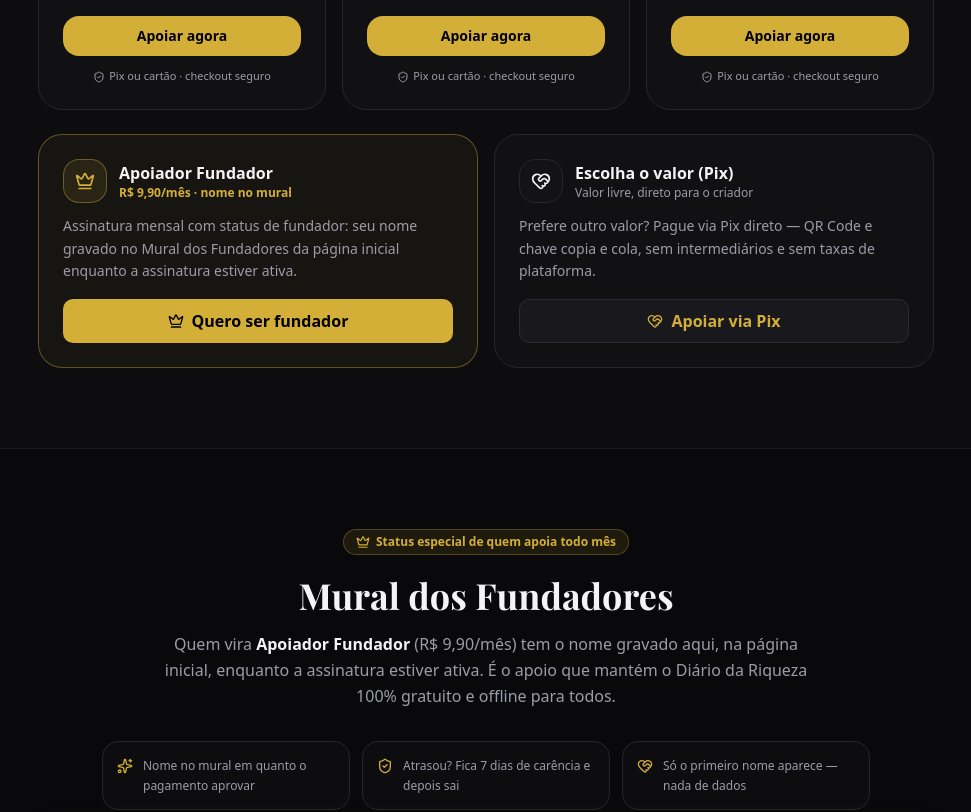
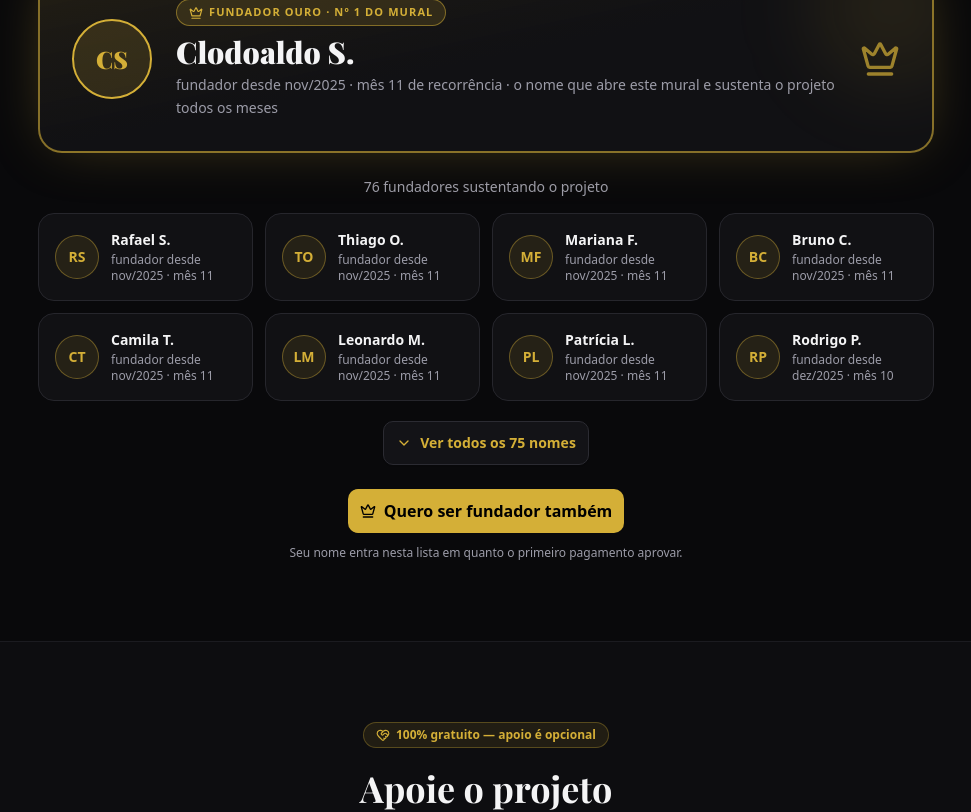
Before and after one commit to clodoaldosilva608/diario-da-riqueza, a Next.js app: page / in a window 1280 px wide. Shown: the part 4680-5492 px from the top of the page, without its empty margins (154-1125 px from the left). Built offline with nearby package versions, Linux system fonts and the light colour scheme; a web font is replaced by a local one.

Commit message:
landing: chave pix oculta no modal (so copiar) e precos consolidados na secao de planos no fim da pagina

```diff
--- a/src/components/landing/FounderWall.tsx
+++ b/src/components/landing/FounderWall.tsx
@@ -26,7 +26,7 @@ import {
 } from 'lucide-react';
 import { Button } from '@/components/ui/button';
 import {
-  CAKTO_FOUNDER_CHECKOUT_URL, CAKTO_FOUNDER_PRICE, initialsOf,
+  CAKTO_FOUNDER_CHECKOUT_URL, initialsOf,
   type FounderEntry,
 } from '@/lib/cakto';
 import {
@@ -89,9 +89,9 @@ export function FounderWall() {
           </h2>
           <p className="mt-4 text-base leading-relaxed text-muted-foreground">
             Quem vira <span className="font-semibold text-foreground">Apoiador Fundador</span>{' '}
-            ({`R$ ${CAKTO_FOUNDER_PRICE.toFixed(2).replace('.', ',')}/mês`}) tem o nome
-            gravado aqui, na página inicial, enquanto a assinatura estiver ativa.
-            É o apoio que mantém o Diário da Riqueza 100% gratuito e offline para todos.
+            tem o nome gravado aqui, na página inicial, enquanto a assinatura
+            estiver ativa. É o apoio que mantém o Diário da Riqueza 100%
+            gratuito e offline para todos.
           </p>
         </div>
 
--- a/src/components/landing/LandingPage.tsx
+++ b/src/components/landing/LandingPage.tsx
@@ -552,11 +552,14 @@ export function LandingPage({ onEnter, enterLabel = 'Começar gratuitamente', on
           </div>
         </section>
 
-        {/* ==================== APOIE O PROJETO (CAKTO) ==================== */}
-        <SupportOptions />
-
         {/* ==================== MURAL DOS FUNDADORES ==================== */}
         <FounderWall />
+
+        {/* ========== PLANOS DE APOIO — seção dedicada aos preços ==========
+            Único lugar da landing onde valores aparecem: fica no fim da
+            página, depois da prova social do mural, para não gerar má
+            impressão na primeira dobra. */}
+        <SupportOptions />
 
         {/* ============================ CTA FINAL ============================ */}
         <section aria-labelledby="cta-final-titulo" className="relative overflow-hidden border-t border-border/60">
--- a/src/components/landing/SupportOptions.tsx
+++ b/src/components/landing/SupportOptions.tsx
@@ -1,7 +1,11 @@
 'use client';
 
 /**
- * SupportOptions — seção "Apoie o projeto" da landing page.
+ * SupportOptions — seção dedicada aos PLANOS/PREÇOS da landing page.
+ *
+ * É o ÚNICO lugar da landing onde valores (R$) aparecem — posicionada
+ * no fim da página, depois do Mural dos Fundadores, para que a dobra
+ * inicial foque no "100% gratuito" sem gerar má impressão.
  *
  * 3 tiers fixos pagos no checkout hospedado da Cakto (Pix/cartão) +
  * destaque do Apoiador Fundador (assinatura mensal) + opção de valor
--- a/src/components/support/PixSupportDialog.tsx
+++ b/src/components/support/PixSupportDialog.tsx
@@ -5,8 +5,9 @@
  *
  * - Topo: 3 valores fixos no checkout seguro da Cakto (Pix/cartão) +
  *   destaque do Apoiador Fundador (assinatura mensal, Mural dos Fundadores).
- * - Abaixo: Pix direto do criador com VALOR LIVRE — chave (telefone) legível
- *   e cópia normalizada, QR Code do BR Code oficial do banco.
+ * - Abaixo: Pix direto do criador com VALOR LIVRE — chave (telefone)
+ *   OCULTA por privacidade (só o botão copia, com cópia normalizada),
+ *   QR Code do BR Code oficial do banco.
  * - QR Code Pix: PNG estático importado (asset com hash → cache-first no SW →
  *   funciona offline), verificado em scripts/generate_pix_qr.py.
  * - Segurança: apenas exibição e cópia — nenhum dado bancário é coletado,
@@ -24,7 +25,7 @@ import {
 import { Button } from '@/components/ui/button';
 import { Separator } from '@/components/ui/separator';
 import {
-  PIX_BR_CODE, PIX_KEY_DISPLAY, PIX_KEY_NORMALIZED, PIX_RECEIVER_NAME,
+  PIX_BR_CODE, PIX_KEY_NORMALIZED, PIX_RECEIVER_NAME,
   PIX_SUPPORT_INTRO, PROJECT_NAME,
 } from '@/lib/contact';
 import {
@@ -71,7 +72,7 @@ export function PixSupportDialog({
       flashCopied('key', 'Chave Pix copiada!', 'Cole no app do seu banco para apoiar o projeto.');
     } else {
       toast.error('Não foi possível copiar automaticamente.', {
-        description: 'Selecione a chave destacada e copie manualmente.',
+        description: 'Tente novamente ou escaneie o QR Code acima.',
       });
     }
   }
@@ -186,11 +187,9 @@ export function PixSupportDialog({
             <p className="text-xs font-semibold uppercase tracking-wider text-muted-foreground">
               Chave Pix — telefone
             </p>
-            <p
-              className="mt-1 select-all font-mono text-lg font-bold tracking-wide text-gold"
-              title="Toque e segure (ou dê dois cliques) para selecionar manualmente"
-            >
-              {PIX_KEY_DISPLAY}
+            <p className="mt-1.5 text-sm leading-relaxed text-muted-foreground">
+              Por privacidade, o número não é exibido aqui. Use o botão abaixo
+              para copiar a chave automaticamente.
             </p>
             <p className="mt-1 text-[11px] text-muted-foreground">
               Projeto: {PROJECT_NAME} · Recebedor: {PIX_RECEIVER_NAME}
```
